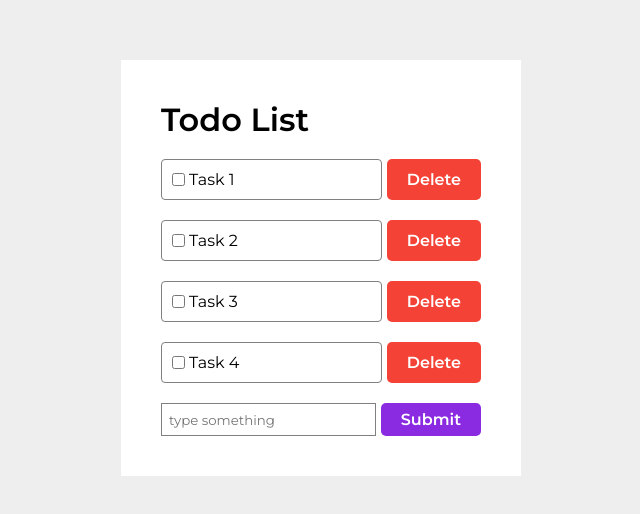
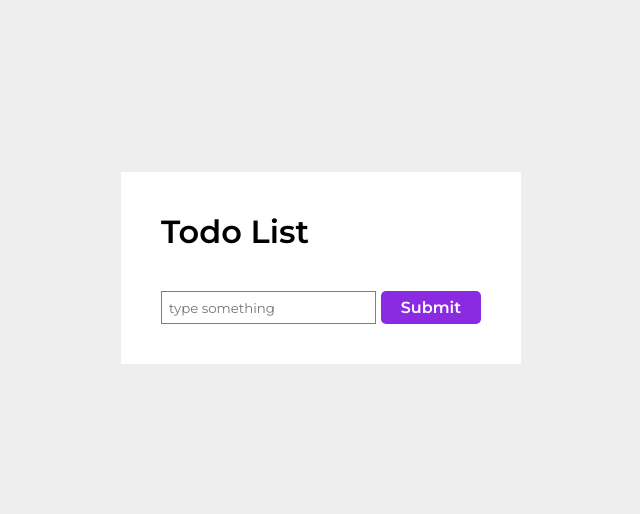
Before and after one commit to lazy-geek/svelte-todo-app, a Svelte app: page / in a window 1280 px wide. Shown: the part 132-646 px from the top of the page, without its empty margins (319-959 px from the left). Built offline with nearby package versions, Linux system fonts and the light colour scheme.

Commit message:
Add localstorage

```diff
--- a/src/App.svelte
+++ b/src/App.svelte
@@ -1,28 +1,32 @@
 <script>
 	import AddTask from "./components/AddTask.svelte";
 	import TaskList from "./components/TaskList.svelte";
-	import { v4 as uuidv4 } from 'uuid';
+	import { v4 as uuidv4 } from "uuid";
 
-	let tasks = [
-		{id: uuidv4(), content: "Task 1", isCheked: false },
-		{id: uuidv4(), content: "Task 2", isCheked: false },
-		{id: uuidv4(), content: "Task 3", isCheked: false },
-		{id: uuidv4(), content: "Task 4", isCheked: false },
-	];
+	let tasks = [];
+	let temp = localStorage.getItem("tasks");
+	if (temp) {
+		tasks = JSON.parse(temp);
+	}
 
 	function addTask(e) {
-		tasks = [...tasks, {id: uuidv4(), content: e.detail.text, isCheked: false }];
+		tasks = [
+			...tasks,
+			{ id: uuidv4(), content: e.detail.text, isCheked: false },
+		];
+		localStorage.setItem("tasks", JSON.stringify(tasks));
 	}
-	function deleteTask(e){
-		tasks = tasks.filter(({id}) => {
+	function deleteTask(e) {
+		tasks = tasks.filter(({ id }) => {
 			return id != e.detail.id;
 		});
+		localStorage.setItem("tasks", JSON.stringify(tasks));
 	}
 </script>
 
 <main>
 	<h1>Todo List</h1>
-	<TaskList {tasks} on:delete={deleteTask}/>
+	<TaskList {tasks} on:delete={deleteTask} />
 	<AddTask on:submit={addTask} />
 </main>
 
```
